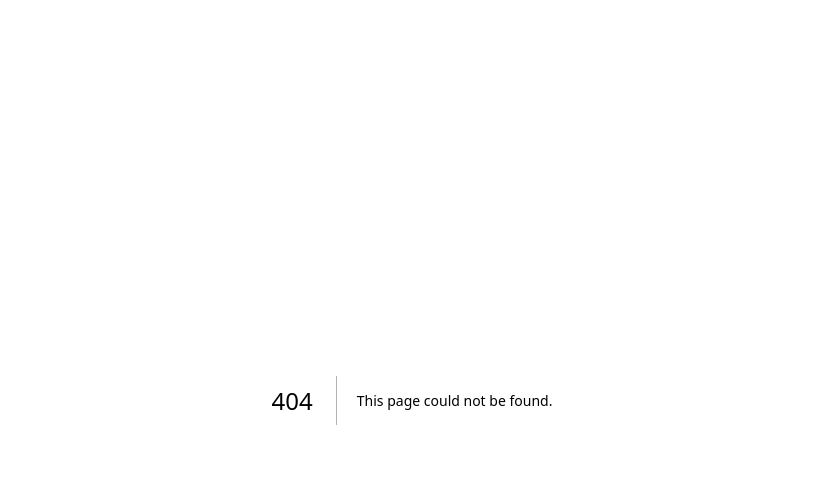
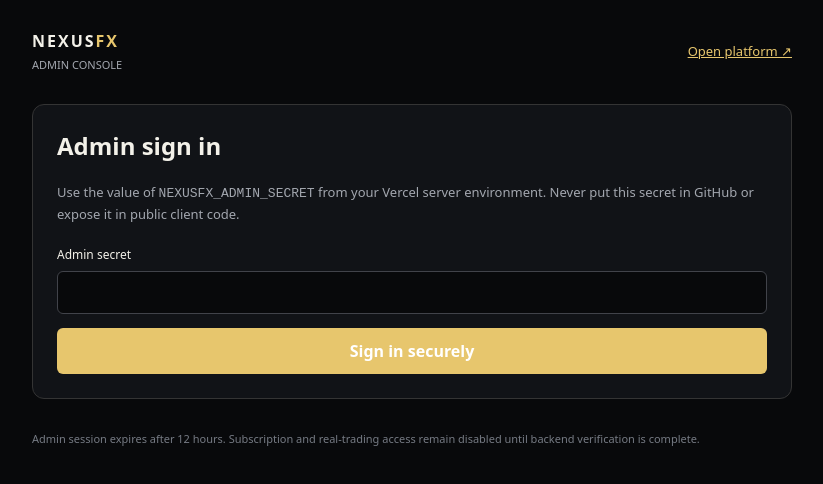
Before and after one commit to bethanyhellen210-alt/NEUTRAL-MARKET-, a Next.js app: page /admin in a window 1280 px wide. Before the commit this address had no page. Shown: the top 484 px of the page, without its empty margins (228-1051 px from the left). Built offline with nearby package versions, Linux system fonts and the light colour scheme; no server answers.

Commit message:
Add protected NexusFX admin sign-in page

```diff
--- /dev/null
+++ b/app/admin/page.jsx
@@ -0,0 +1,84 @@
+"use client";
+
+import { useEffect, useState } from "react";
+
+export default function AdminPage() {
+  const [secret, setSecret] = useState("");
+  const [authenticated, setAuthenticated] = useState(false);
+  const [checking, setChecking] = useState(true);
+  const [busy, setBusy] = useState(false);
+  const [message, setMessage] = useState("");
+
+  async function checkSession() {
+    try {
+      const response = await fetch("/api/admin/session", { cache: "no-store" });
+      const data = await response.json();
+      setAuthenticated(Boolean(data.authenticated));
+      if (data.error) setMessage(data.error);
+    } catch {
+      setMessage("Unable to contact the admin session service.");
+    } finally {
+      setChecking(false);
+    }
+  }
+
+  useEffect(() => { checkSession(); }, []);
+
+  async function login(event) {
+    event.preventDefault();
+    setBusy(true);
+    setMessage("");
+    try {
+      const response = await fetch("/api/admin/session", {
+        method: "POST",
+        headers: { "Content-Type": "application/json" },
+        body: JSON.stringify({ secret })
+      });
+      const data = await response.json();
+      if (!response.ok) throw new Error(data.error || "Admin sign-in failed.");
+      setSecret("");
+      setAuthenticated(true);
+      setMessage("Admin session active for up to 12 hours.");
+    } catch (error) {
+      setMessage(error.message || "Admin sign-in failed.");
+    } finally {
+      setBusy(false);
+    }
+  }
+
+  async function logout() {
+    await fetch("/api/admin/session", { method: "DELETE" });
+    setAuthenticated(false);
+    setMessage("Signed out.");
+  }
+
+  const box = { maxWidth: 760, margin: "32px auto", padding: 24, border: "1px solid #343434", borderRadius: 12, background: "#111317" };
+  const muted = { color: "#a3a7af", lineHeight: 1.65, fontSize: 13 };
+  return <main style={{ minHeight: "100vh", padding: 18, background: "#08090b", color: "#f3f1e9", fontFamily: "system-ui, sans-serif" }}>
+    <header style={{ maxWidth: 760, margin: "12px auto 24px", display: "flex", justifyContent: "space-between", alignItems: "center", gap: 12 }}>
+      <div><strong style={{ letterSpacing: 2 }}>NEXUS<span style={{ color: "#e7c66d" }}>FX</span></strong><div style={{ color: "#a3a7af", fontSize: 11, marginTop: 5 }}>ADMIN CONSOLE</div></div>
+      <a href="/" style={{ color: "#e7c66d", fontSize: 13 }}>Open platform ↗</a>
+    </header>
+    {checking ? <section style={box}>Checking admin session…</section> : authenticated ? <section style={box}>
+      <h1 style={{ marginTop: 0, fontSize: 24 }}>Admin access verified</h1>
+      <p style={muted}>The signed, HTTP-only admin session is active. This initial console does not yet edit users, news, access keys, or subscriptions because persistent database and payment verification are not configured.</p>
+      <h2 style={{ fontSize: 16, marginTop: 26 }}>Required before managing subscriptions</h2>
+      <ul style={muted}>
+        <li>Configure a persistent database for users, licenses, payment references, and expiry dates.</li>
+        <li>Configure the payment provider and verify signed server-side webhooks before activating a subscription.</li>
+        <li>Restrict scanner and broker endpoints to authenticated users with valid entitlements.</li>
+      </ul>
+      <button onClick={logout} style={{ background: "#e7c66d", border: 0, borderRadius: 6, padding: "11px 16px", fontWeight: 700, cursor: "pointer" }}>Sign out</button>
+    </section> : <section style={box}>
+      <h1 style={{ marginTop: 0, fontSize: 24 }}>Admin sign in</h1>
+      <p style={muted}>Use the value of <code>NEXUSFX_ADMIN_SECRET</code> from your Vercel server environment. Never put this secret in GitHub or expose it in public client code.</p>
+      <form onSubmit={login}>
+        <label htmlFor="admin-secret" style={{ display: "block", margin: "20px 0 8px", fontSize: 12 }}>Admin secret</label>
+        <input id="admin-secret" type="password" autoComplete="current-password" value={secret} onChange={event => setSecret(event.target.value)} required style={{ width: "100%", boxSizing: "border-box", padding: 12, color: "#fff", background: "#08090b", border: "1px solid #41434a", borderRadius: 6 }} />
+        <button disabled={busy} type="submit" style={{ marginTop: 14, width: "100%", background: "#e7c66d", border: 0, borderRadius: 6, padding: 12, fontWeight: 700, cursor: "pointer" }}>{busy ? "Verifying…" : "Sign in securely"}</button>
+      </form>
+    </section>}
+    {message && <p role="status" style={{ maxWidth: 760, margin: "12px auto", color: "#e7c66d", fontSize: 13 }}>{message}</p>}
+    <p style={{ maxWidth: 760, margin: "20px auto", color: "#767b84", fontSize: 11 }}>Admin session expires after 12 hours. Subscription and real-trading access remain disabled until backend verification is complete.</p>
+  </main>;
+}
```
